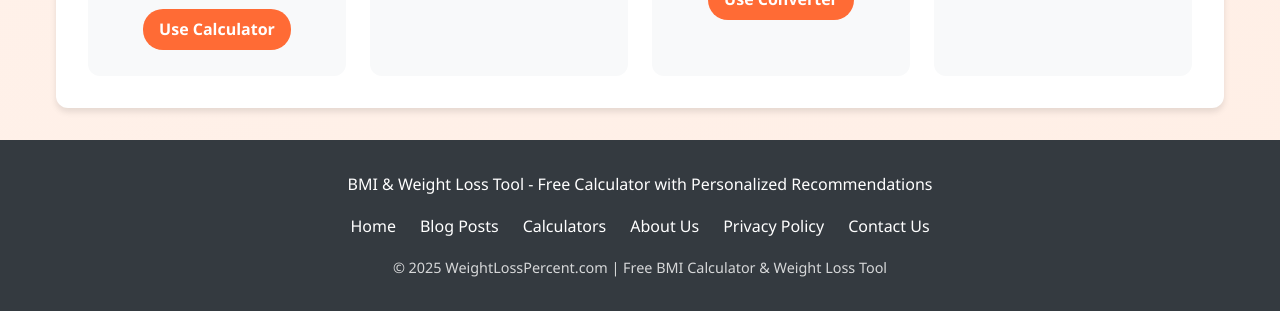
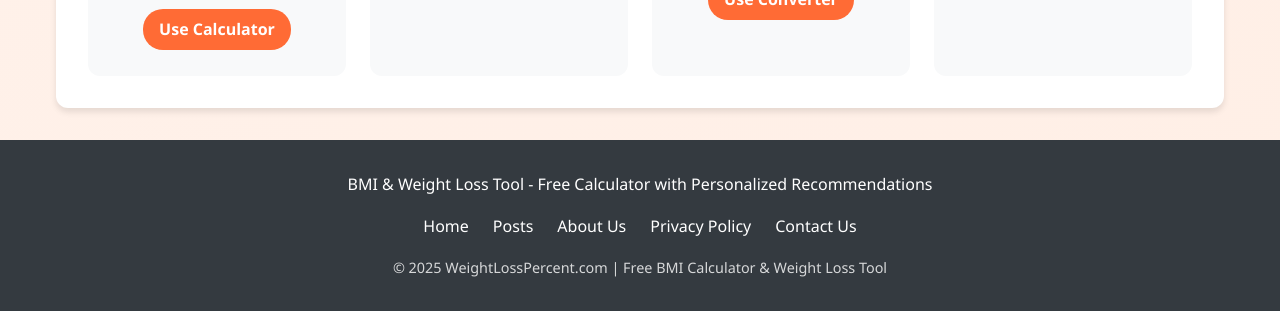
Before and after one commit to ssujit905/weight-loss-percentage-calculator, a plain HTML site: page bmi-weight-loss-tool.html in a window 1280 px wide. Shown: the part 3947-4258 px from the top of the page. Drawn offline with Linux system fonts and the light colour scheme.

Commit message:
Update bmi-weight-loss-tool.html

```diff
--- a/bmi-weight-loss-tool.html
+++ b/bmi-weight-loss-tool.html
@@ -1214,8 +1214,7 @@
       <p>BMI & Weight Loss Tool - Free Calculator with Personalized Recommendations</p>
       <div class="footer-links">
         <a href="https://weightlosspercent.com/">Home</a>
-        <a href="https://weightlosspercent.com/posts.html">Blog Posts</a>
-        <a href="https://weightlosspercent.com/calculators.html">Calculators</a>
+        <a href="https://weightlosspercent.com/my-post.html">Posts</a>
         <a href="https://weightlosspercent.com/about.html">About Us</a>
         <a href="https://weightlosspercent.com/privacy.html">Privacy Policy</a>
         <a href="https://weightlosspercent.com/contact.html">Contact Us</a>
```
